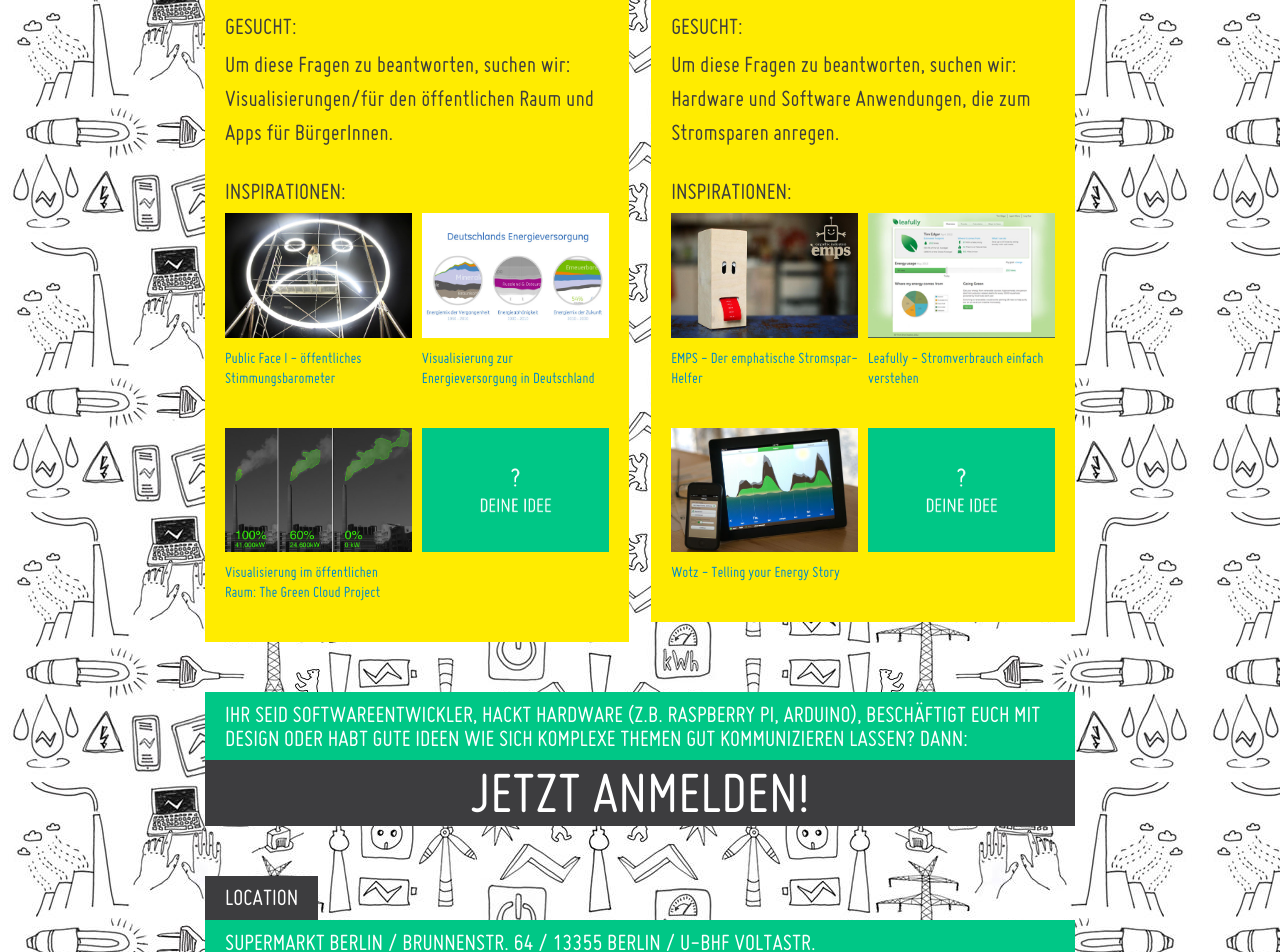
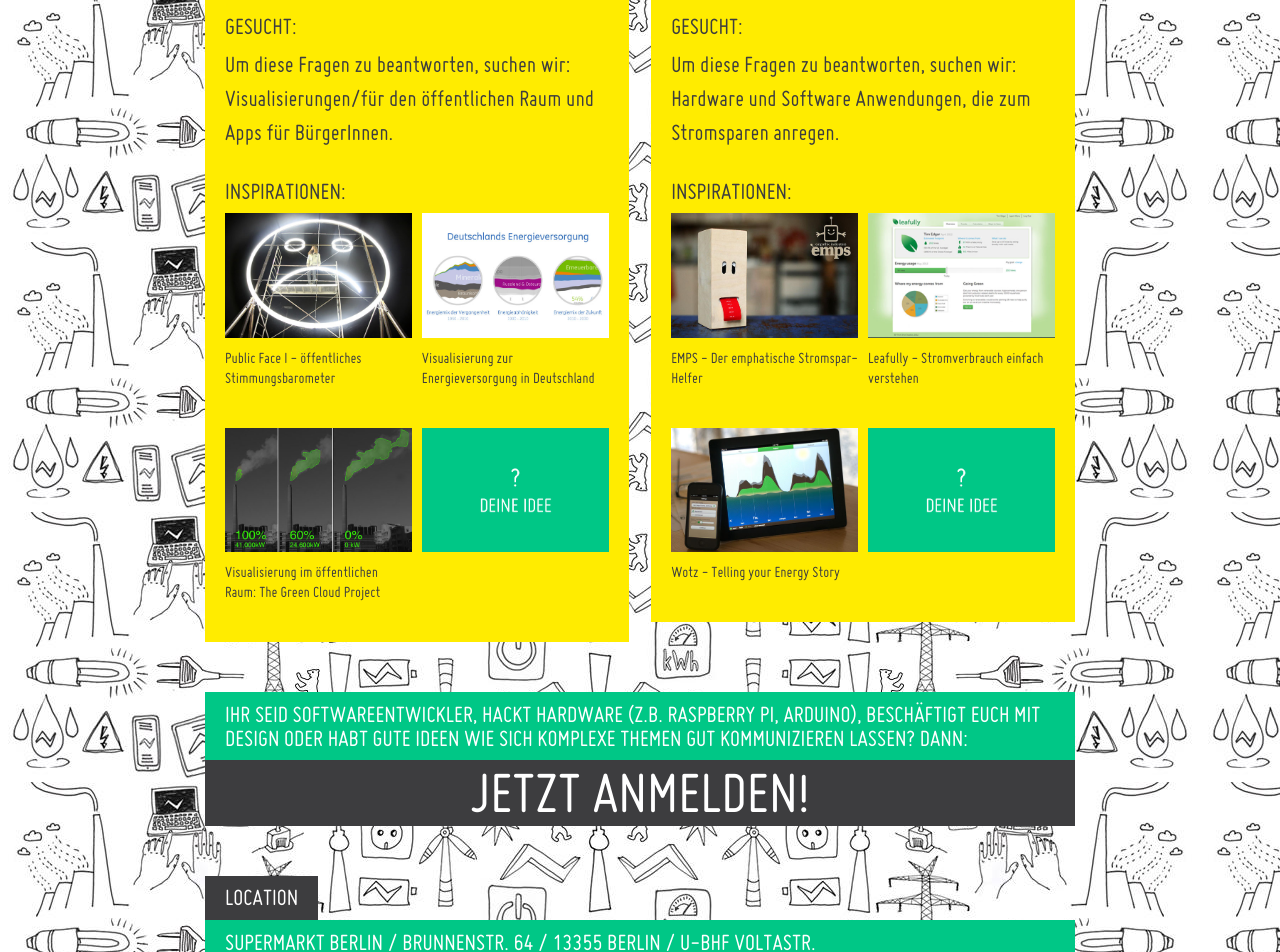
Before and after one commit to okfde/energyhack, a Jekyll site: the page built from index.html, in a window 1280 px wide. Shown: the part 1108-2060 px from the top of the page. Built offline with Jekyll 4.4.1, drawn with Linux system fonts in a browser that asks for light colours; nearby versions of some CDN libraries.

Commit message:
designer claims: no blue and text-decoration for challenge-links

```diff
--- a/_includes/challenges.html
+++ b/_includes/challenges.html
@@ -10,16 +10,16 @@
         <ul class="thumbnails">
             <li class="span6">
                 <div class="thumbnail">
-                    <a href="http://www.juliusvonbismarck.com/bank/index.php?/projects/stimmungsgasometer/" target="_blank">
-                    <img src="img/challenges/smile.jpg" alt="">
+                    <a href="http://www.juliusvonbismarck.com/bank/index.php?/projects/stimmungsgasometer/">
+                    <img src="img/challenges/smile.jpg" alt="Public Face I" />
                     <p>Public Face I - öffentliches Stimmungsbarometer</p>
                     </a>
                 </div>
             </li>
             <li class="span6">
                 <div class="thumbnail">
-                    <a href="http://visualization.geblogs.com/visualization/germanenergy/" target="_blank">
-                    <img src="img/challenges/energie.jpg">
+                    <a href="http://visualization.geblogs.com/visualization/germanenergy/">
+                    <img src="img/challenges/energie.jpg" alt="Visualisierung zur Energieversorgung in Deutschland" />
                     <p>Visualisierung zur Energieversorgung in Deutschland</p>
                     </a>
                 </div>
@@ -28,16 +28,15 @@
         <ul class="thumbnails">
             <li class="span6">
                 <div class="thumbnail">
-                    <a href="http://hehe.org2.free.fr/?language=en" target="_blank">
-                    <img src="img/challenges/greencloud.jpg" alt="">
+                    <a href="http://hehe.org2.free.fr/?language=en">
+                    <img src="img/challenges/greencloud.jpg" alt="The Green Cloud Project" />
                     <p>Visualisierung im öffentlichen Raum: The Green Cloud Project</p>
                     </a>
                 </div>
             </li>
             <li class="span6">
                 <div class="thumbnail">
-                    <img src="img/challenges/deineidee.jpg" alt="">
-                    <p></p>
+                    <img src="img/challenges/deineidee.jpg" alt="Deine Idee?" />
                 </div>
             </li>
         </ul>
@@ -52,14 +51,14 @@
         <ul class="thumbnails">
             <li class="span6">
                 <div class="thumbnail">
-                    <a href="http://www.misusage.org/wordpress/?page_id=399"><img src="img/challenges/emps.jpg" alt="" target="_blank">
+                    <a href="http://www.misusage.org/wordpress/?page_id=399"><img src="img/challenges/emps.jpg" alt="EMPS - Der emphatische Stromspar-Helfer" />
                     <p>EMPS - Der emphatische Stromspar-Helfer</p></a>
                 </div>
             </li>
             <li class="span6">
                 <div class="thumbnail">
-                    <a href="http://appsforenergy.challenge.gov/submissions/7987-leafully" target="_blank">
-                    <img src="img/challenges/leafully.jpg" alt="">
+                    <a href="http://appsforenergy.challenge.gov/submissions/7987-leafully">
+                    <img src="img/challenges/leafully.jpg" alt="Leafully - Stromverbrauch einfach verstehen" />
                     <p>Leafully - Stromverbrauch einfach verstehen</p></a>
                 </div>
             </li>
@@ -67,15 +66,14 @@
         <ul class="thumbnails">
             <li class="span6">
                 <div class="thumbnail">
-                    <a href="http://appsforenergy.challenge.gov/submissions/7998-wotz" target="_blank">
-                    <img src="img/challenges/wotz.jpg" alt="">
+                    <a href="http://appsforenergy.challenge.gov/submissions/7998-wotz">
+                    <img src="img/challenges/wotz.jpg" alt="Wotz - Telling your Energy Story" />
                     <p>Wotz - Telling your Energy Story</p></a>
                 </div>
             </li>
             <li class="span6">
                 <div class="thumbnail">
-                    <img src="img/challenges/deineidee.jpg" alt="">
-                    <p></p>
+                    <img src="img/challenges/deineidee.jpg" alt="Deine Idee?" />
                 </div>
             </li>
         </ul>
--- a/css/main.css
+++ b/css/main.css
@@ -349,6 +349,12 @@
     width: 145px;
     min-height: 235px;
 }
+.thumbnail > a {
+    color: #3D3D3F;
+}
+.thumbnail > a:hover {
+    text-decoration: none;
+}
 
 /* ==========================================================================
    Media Queries
```
